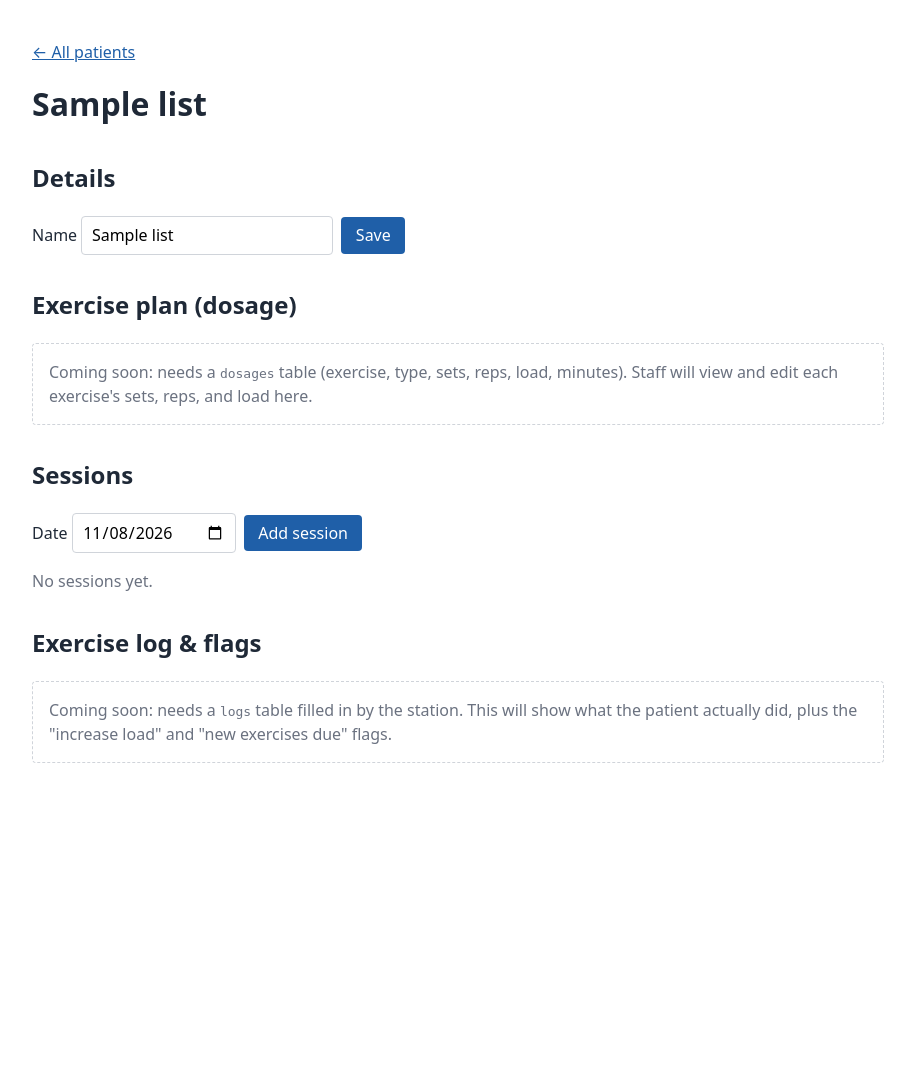
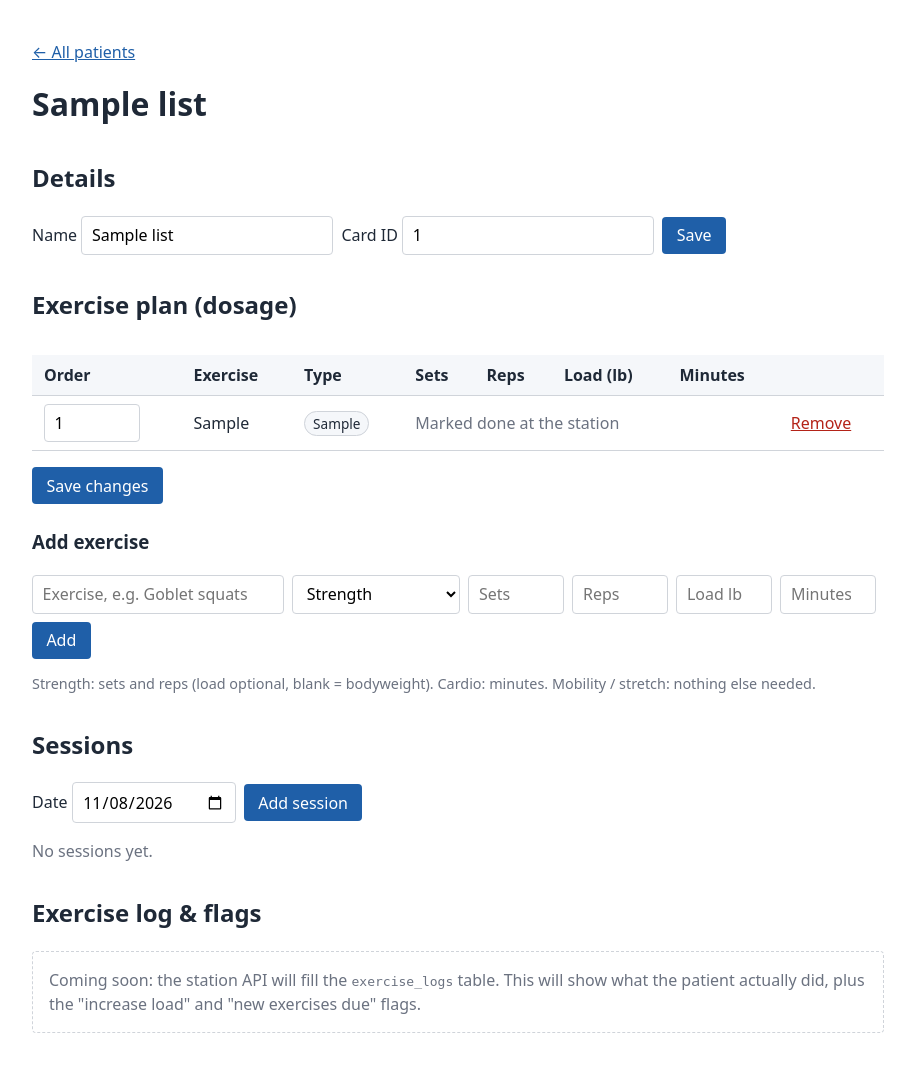
Before and after one commit to jchen208208/ECE198-project, a Flask app: page /patients/1 in a window 1280 px wide. Shown: the part 49-1122 px from the top of the page, without its empty margins (182-1097 px from the left). Before the commit the page ends 812 px from the top, so only its background shows below. Run offline with Flask 3, Linux system fonts and the light colour scheme; tables that the repository leaves empty hold one stand-in row (values such as "Sample post").

Commit message:
complete list of features and database tables

```diff
--- a/database/routes.py
+++ b/database/routes.py
@@ -2,15 +2,89 @@
 
 Registered in flaskapp.py with `app.register_blueprint(site)`.
 """
+import math
 from datetime import date
 
 from flask import Blueprint, flash, redirect, render_template, request, url_for
 
 from extensions import db
-from models import Patient, Session
+from models import Dosage, Patient, Session
 
 site = Blueprint("site", __name__)
 
+EXERCISE_TYPES = ("strength", "cardio", "mobility")
+
+# Suggestions for the "add exercise" box, from CCCARE's sample exercise list.
+SAMPLE_EXERCISES = [
+    # Mobility
+    "Arm rainbows", "Standing hip opener/closer", "Airplane", "Thoracic spine rotations",
+    "Wall angels", "Scapular squeezes",
+    # Squat / lunge
+    "Ball squats", "Goblet squats", "Step-ups", "Lunges", "Wall sits", "Box squats",
+    # Push
+    "Wall push-ups", "Push-ups", "Chest press", "Shoulder press",
+    # Hinge
+    "Glute bridges", "Romanian deadlifts", "Kettlebell swings",
+    # Pull
+    "Seated row", "Lat pulldown", "Resistance band rows", "Bicep curls",
+    # Carry
+    "Farmer's carry", "Suitcase carry",
+    # Core
+    "Plank", "Side plank", "Bird dog", "Dead bug",
+    # Stretches
+    "Hamstring stretch", "Calf stretch", "Chest doorway stretch", "Hip flexor stretch", "Cat-cow stretch",
+    # Cardio
+    "Treadmill", "Recumbent bike", "Elliptical",
+]
+
+
+# ---------- helpers ----------
+
+def normalize_card(value):
+    """'a1 b2:c3d4' -> 'A1B2C3D4'; blank -> None. The station API should use this too."""
+    card = "".join(ch for ch in (value or "") if ch.isalnum()).upper()
+    return card or None
+
+
+def _number(value, cast, label):
+    """Form text -> number (0 or more), or None if blank. Raises ValueError with a readable message."""
+    text = (value or "").strip()
+    if not text:
+        return None
+    try:
+        number = cast(text)
+    except ValueError:
+        raise ValueError(f"{label} must be a number.") from None
+    if not math.isfinite(number) or number < 0:
+        raise ValueError(f"{label} must be 0 or more.")
+    return number
+
+
+def _dosage_numbers(form, exercise_type, suffix=""):
+    """Read the numbers that apply to this exercise type. Columns that don't apply are cleared."""
+    def read(field, cast, label):
+        return _number(form.get(field + suffix), cast, label)
+
+    numbers = {"sets": None, "reps": None, "load_lb": None, "minutes": None}
+    if exercise_type == "strength":
+        numbers["sets"] = read("sets", int, "Sets")
+        numbers["reps"] = read("reps", int, "Reps")
+        numbers["load_lb"] = read("load_lb", float, "Load")  # blank = bodyweight
+        if not numbers["sets"] or not numbers["reps"]:
+            raise ValueError("Strength exercises need sets and reps.")
+    elif exercise_type == "cardio":
+        numbers["minutes"] = read("minutes", int, "Minutes")
+        if not numbers["minutes"]:
+            raise ValueError("Cardio exercises need minutes.")
+    # mobility: nothing to record, the patient just marks it done
+    return numbers
+
+
+def _back_to(patient_id, anchor=None):
+    return redirect(url_for("site.patient_detail", patient_id=patient_id, _anchor=anchor))
+
+
+# ---------- patients ----------
 
 @site.get("/")
 def patient_list():
@@ -29,17 +103,20 @@ def add_patient():
     db.session.add(patient)
     db.session.commit()
     flash(f"Added {name}.")
-    return redirect(url_for("site.patient_detail", patient_id=patient.patient_id))
+    return _back_to(patient.patient_id)
 
 
 @site.get("/patients/<int:patient_id>")
 def patient_detail(patient_id):
     patient = db.get_or_404(Patient, patient_id)
+    dosages = sorted((d for d in patient.dosages if d.is_active), key=lambda d: (d.position, d.dosage_id))
     sessions = sorted(patient.sessions, key=lambda s: s.date or date.min, reverse=True)
     return render_template(
         "patient.html",
         patient=patient,
+        dosages=dosages,
         sessions=sessions,
+        sample_exercises=SAMPLE_EXERCISES,
         today=date.today().isoformat(),
     )
 
@@ -48,14 +125,94 @@ def patient_detail(patient_id):
 def edit_patient(patient_id):
     patient = db.get_or_404(Patient, patient_id)
     name = request.form.get("name", "").strip()
+    card_uid = normalize_card(request.form.get("card_uid"))
+
     if not name:
         flash("Name is required.")
-    else:
-        patient.name = name
-        db.session.commit()
-        flash("Saved.")
-    return redirect(url_for("site.patient_detail", patient_id=patient_id))
+        return _back_to(patient_id)
+    if card_uid:
+        owner = db.session.execute(
+            db.select(Patient).where(Patient.card_uid == card_uid, Patient.patient_id != patient_id)
+        ).scalar_one_or_none()
+        if owner:
+            flash(f"Card {card_uid} already belongs to {owner.name}.")
+            return _back_to(patient_id)
 
+    patient.name = name
+    patient.card_uid = card_uid
+    db.session.commit()
+    flash("Saved.")
+    return _back_to(patient_id)
+
+
+# ---------- exercise plan (dosages) ----------
+
+@site.post("/patients/<int:patient_id>/dosages")
+def add_dosage(patient_id):
+    patient = db.get_or_404(Patient, patient_id)
+    exercise = request.form.get("exercise", "").strip()
+    exercise_type = request.form.get("exercise_type", "")
+
+    if not exercise or exercise_type not in EXERCISE_TYPES:
+        flash("Couldn't add exercise. Enter a name and pick a type.")
+        return _back_to(patient_id, "plan")
+    try:
+        numbers = _dosage_numbers(request.form, exercise_type)
+    except ValueError as error:
+        flash(f"Couldn't add exercise. {error}")
+        return _back_to(patient_id, "plan")
+
+    last_position = max((d.position for d in patient.dosages), default=0)
+    db.session.add(Dosage(
+        patient=patient,
+        exercise=exercise,
+        exercise_type=exercise_type,
+        position=last_position + 1,
+        **numbers,
+    ))
+    db.session.commit()
+    flash(f"Added {exercise}.")
+    return _back_to(patient_id, "plan")
+
+
+@site.post("/patients/<int:patient_id>/dosages/save")
+def save_dosages(patient_id):
+    """Save every row of the plan table at once. Nothing is saved if any row is invalid."""
+    patient = db.get_or_404(Patient, patient_id)
+    updates = []
+    for dosage in patient.dosages:
+        suffix = f"-{dosage.dosage_id}"
+        if not dosage.is_active or f"position{suffix}" not in request.form:
+            continue  # not shown in the table (e.g. added in another tab after this page loaded)
+        try:
+            position = _number(request.form.get(f"position{suffix}"), int, "Order")
+            numbers = _dosage_numbers(request.form, dosage.exercise_type, suffix)
+        except ValueError as error:
+            flash(f"Not saved. {dosage.exercise}: {error}")
+            return _back_to(patient_id, "plan")
+        updates.append((dosage, position, numbers))
+
+    for dosage, position, numbers in updates:
+        if position is not None:
+            dosage.position = position
+        for column, value in numbers.items():
+            setattr(dosage, column, value)
+    db.session.commit()
+    flash("Exercise plan saved.")
+    return _back_to(patient_id, "plan")
+
+
+@site.post("/dosages/<int:dosage_id>/remove")
+def remove_dosage(dosage_id):
+    """Take an exercise out of the plan. The row is kept (inactive) so old logs still make sense."""
+    dosage = db.get_or_404(Dosage, dosage_id)
+    dosage.is_active = False
+    db.session.commit()
+    flash(f"Removed {dosage.exercise} from the plan.")
+    return _back_to(dosage.patient_id, "plan")
+
+
+# ---------- sessions ----------
 
 @site.post("/patients/<int:patient_id>/sessions")
 def add_session(patient_id):
@@ -64,9 +221,9 @@ def add_session(patient_id):
         session_date = date.fromisoformat(request.form.get("date", ""))
     except ValueError:
         flash("Pick a valid date.")
-        return redirect(url_for("site.patient_detail", patient_id=patient_id))
+        return _back_to(patient_id, "sessions")
 
     db.session.add(Session(patient=patient, date=session_date, is_scheduled=True))
     db.session.commit()
     flash(f"Added session on {session_date}.")
-    return redirect(url_for("site.patient_detail", patient_id=patient_id))
+    return _back_to(patient_id, "sessions")
--- a/database/static/style.css
+++ b/database/static/style.css
@@ -39,12 +39,20 @@ th { background: var(--soft); font-weight: 600; }
 
 form.inline { display: flex; flex-wrap: wrap; align-items: center; gap: 0.5rem; }
 
-input {
+input, select {
   padding: 0.4rem 0.6rem;
   font: inherit;
   border: 1px solid var(--border);
   border-radius: 4px;
+  background: #fff;
 }
+input.num { width: 6rem; }
+
+.table-wrap { overflow-x: auto; }
+td { vertical-align: middle; }
+.tag { padding: 0.1rem 0.5rem; font-size: 0.85em; background: var(--soft); border: 1px solid var(--border); border-radius: 999px; }
+.hint { font-size: 0.9em; color: var(--muted); }
+h3 { margin-top: 1.5rem; }
 
 button {
   padding: 0.4rem 0.9rem;
@@ -56,6 +64,8 @@ button {
   cursor: pointer;
 }
 button:hover { filter: brightness(1.1); }
+button.link { padding: 0; color: var(--accent); background: none; text-decoration: underline; }
+button.danger { color: #b42318; }
 
 .flash { padding: 0.6rem 0.9rem; background: #e8f1fb; border-left: 4px solid var(--accent); }
 .muted { color: var(--muted); }
--- a/database/templates/patient.html
+++ b/database/templates/patient.html
@@ -1,5 +1,9 @@
 {% extends "base.html" %}
 {% block title %}{{ patient.name }} · CCCARE Staff{% endblock %}
+
+{% macro num(value) -%}
+  {{ "%g" % value if value is not none else "" }}
+{%- endmacro %}
 
 {% block content %}
 <p><a href="{{ url_for('site.patient_list') }}">&larr; All patients</a></p>
@@ -9,20 +13,78 @@
   <h2>Details</h2>
   <form method="post" action="{{ url_for('site.edit_patient', patient_id=patient.patient_id) }}" class="inline">
     <label>Name <input name="name" value="{{ patient.name }}" required maxlength="100"></label>
+    <label>Card ID <input name="card_uid" value="{{ patient.card_uid or '' }}" placeholder="e.g. CARD001" maxlength="32"></label>
     <button>Save</button>
   </form>
-  {# TODO: add a card ID field once the patient table has a card_uid column #}
 </section>
 
-<section>
+<section id="plan">
   <h2>Exercise plan (dosage)</h2>
-  <p class="placeholder">
-    Coming soon: needs a <code>dosages</code> table (exercise, type, sets, reps, load, minutes).
-    Staff will view and edit each exercise's sets, reps, and load here.
-  </p>
+
+  {% if dosages %}
+  <form method="post" action="{{ url_for('site.save_dosages', patient_id=patient.patient_id) }}">
+    <div class="table-wrap">
+      <table>
+        <thead>
+          <tr>
+            <th>Order</th><th>Exercise</th><th>Type</th>
+            <th>Sets</th><th>Reps</th><th>Load (lb)</th><th>Minutes</th><th></th>
+          </tr>
+        </thead>
+        <tbody>
+          {% for d in dosages %}
+          {% set id = d.dosage_id %}
+          <tr>
+            <td><input class="num" type="number" name="position-{{ id }}" value="{{ d.position }}" min="0" required></td>
+            <td>{{ d.exercise }}</td>
+            <td><span class="tag">{{ d.exercise_type }}</span></td>
+            {% if d.exercise_type == "strength" %}
+              <td><input class="num" type="number" name="sets-{{ id }}" value="{{ num(d.sets) }}" min="1" required></td>
+              <td><input class="num" type="number" name="reps-{{ id }}" value="{{ num(d.reps) }}" min="1" required></td>
+              <td><input class="num" type="number" name="load_lb-{{ id }}" value="{{ num(d.load_lb) }}" min="0" step="any" placeholder="body wt"></td>
+              <td class="muted">–</td>
+            {% elif d.exercise_type == "cardio" %}
+              <td class="muted">–</td><td class="muted">–</td><td class="muted">–</td>
+              <td><input class="num" type="number" name="minutes-{{ id }}" value="{{ num(d.minutes) }}" min="1" required></td>
+            {% else %}
+              <td colspan="4" class="muted">Marked done at the station</td>
+            {% endif %}
+            <td>
+              <button class="link danger" formaction="{{ url_for('site.remove_dosage', dosage_id=id) }}"
+                      formnovalidate onclick="return confirm('Remove this exercise from the plan?')">Remove</button>
+            </td>
+          </tr>
+          {% endfor %}
+        </tbody>
+      </table>
+    </div>
+    <p><button>Save changes</button></p>
+  </form>
+  {% else %}
+  <p class="muted">No exercises yet. Add the first one below.</p>
+  {% endif %}
+
+  <h3>Add exercise</h3>
+  <form method="post" action="{{ url_for('site.add_dosage', patient_id=patient.patient_id) }}" class="inline">
+    <input name="exercise" placeholder="Exercise, e.g. Goblet squats" list="exercise-names" required maxlength="100">
+    <select name="exercise_type">
+      <option value="strength">Strength</option>
+      <option value="cardio">Cardio</option>
+      <option value="mobility">Mobility / stretch</option>
+    </select>
+    <input class="num" type="number" name="sets" placeholder="Sets" min="1">
+    <input class="num" type="number" name="reps" placeholder="Reps" min="1">
+    <input class="num" type="number" name="load_lb" placeholder="Load lb" min="0" step="any">
+    <input class="num" type="number" name="minutes" placeholder="Minutes" min="1">
+    <button>Add</button>
+  </form>
+  <p class="hint">Strength: sets and reps (load optional, blank = bodyweight). Cardio: minutes. Mobility / stretch: nothing else needed.</p>
+  <datalist id="exercise-names">
+    {% for name in sample_exercises %}<option value="{{ name }}">{% endfor %}
+  </datalist>
 </section>
 
-<section>
+<section id="sessions">
   <h2>Sessions</h2>
   <form method="post" action="{{ url_for('site.add_session', patient_id=patient.patient_id) }}" class="inline">
     <label>Date <input type="date" name="date" value="{{ today }}" required></label>
@@ -52,7 +114,7 @@
 <section>
   <h2>Exercise log &amp; flags</h2>
   <p class="placeholder">
-    Coming soon: needs a <code>logs</code> table filled in by the station.
+    Coming soon: the station API will fill the <code>exercise_logs</code> table.
     This will show what the patient actually did, plus the "increase load" and "new exercises due" flags.
   </p>
 </section>
--- a/database/templates/patients.html
+++ b/database/templates/patients.html
@@ -12,13 +12,15 @@
 {% if patients %}
 <table>
   <thead>
-    <tr><th>ID</th><th>Name</th><th>Sessions</th></tr>
+    <tr><th>ID</th><th>Name</th><th>Card</th><th>Exercises</th><th>Sessions</th></tr>
   </thead>
   <tbody>
     {% for p in patients %}
     <tr>
       <td>{{ p.patient_id }}</td>
       <td><a href="{{ url_for('site.patient_detail', patient_id=p.patient_id) }}">{{ p.name }}</a></td>
+      <td>{% if p.card_uid %}<code>{{ p.card_uid }}</code>{% else %}<span class="muted">none</span>{% endif %}</td>
+      <td>{{ p.dosages | selectattr("is_active") | list | length }}</td>
       <td>{{ p.sessions | length }}</td>
     </tr>
     {% endfor %}
```
Also changed, not shown: database/models.py (+42 -0 lines), database/instance/rehab.db.
